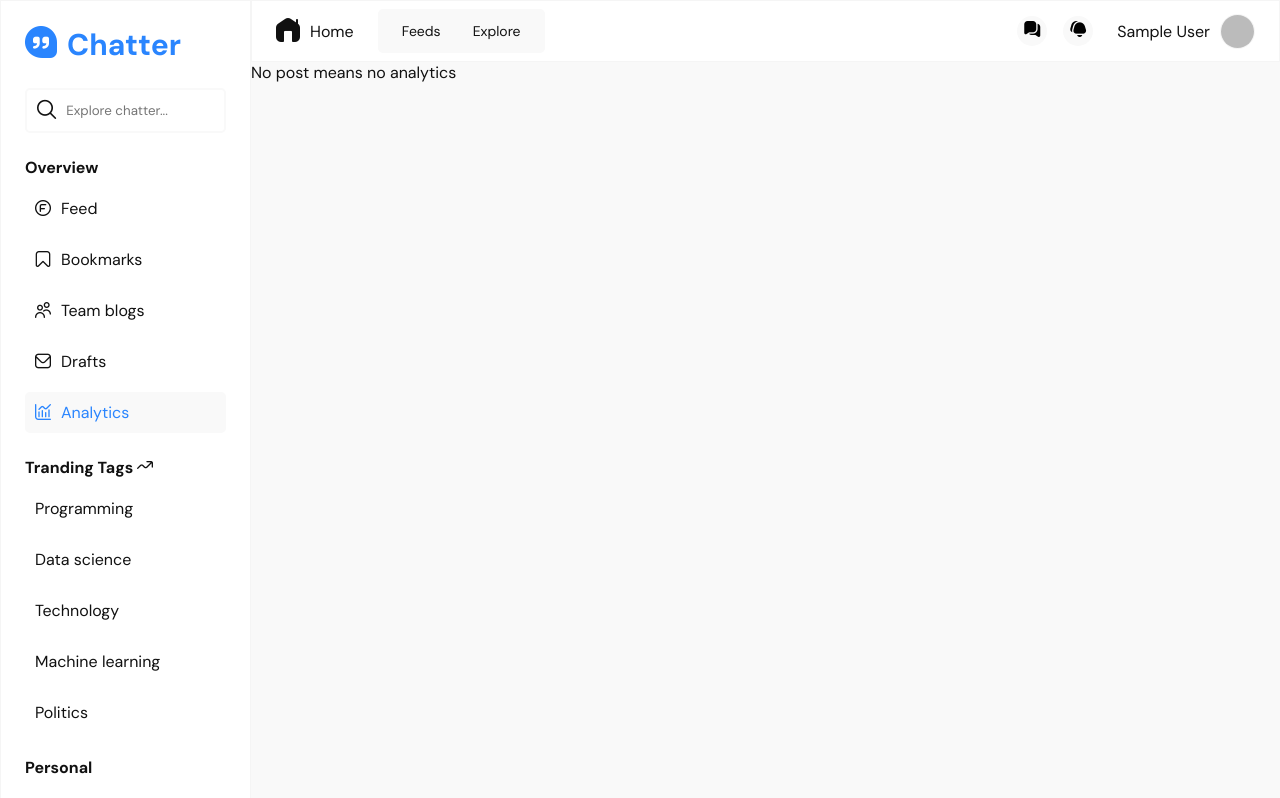
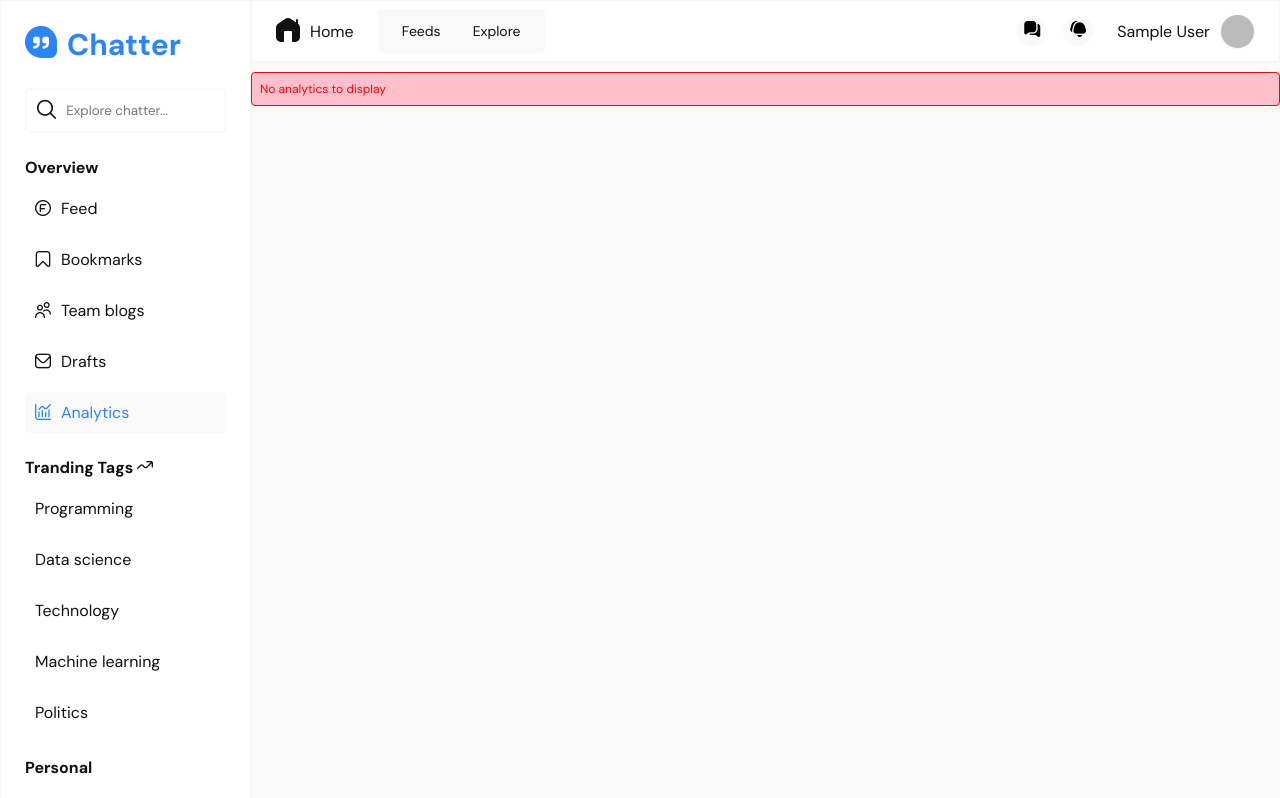
Before and after one commit to Im-Hassan-wd/verbose-broccoli, a React (Create React App) app: page /my-posts/analytic in a window 1280 px wide. Shown: the top 798 px of the page. Built offline with nearby package versions, Linux system fonts and the light colour scheme; no server answers; the database is empty; sample sign-in values are in the browser's storage.

Commit message:
made some chnages

```diff
--- a/src/components/PostList.js
+++ b/src/components/PostList.js
@@ -62,6 +62,7 @@ export default function PostList({ posts, msg, btn }) {
 
   return (
     <div className="posts">
+      {posts.length === 0 && <div className="error">{msg}</div>}
       {posts.map((post, index) => (
         <div
           className="post"
--- a/src/index.css
+++ b/src/index.css
@@ -73,7 +73,8 @@ button {
   background: #fff;
 }
 
-.error {
+.error,
+.msg {
   display: block;
   color: red;
   background: pink;
--- a/src/pages/analytics/Analytic.js
+++ b/src/pages/analytics/Analytic.js
@@ -15,13 +15,17 @@ export default function Analytic() {
     ["createdAt", "desc"]
   );
 
-  documents && console.log(documents);
+  console.log(documents);
+
+  if (error) return <div className="error">{error}</div>;
+
+  if (isPending) return <div className="loading">Loading...</div>;
+
+  if (documents?.length === 0)
+    return <div className="error">No analytics to display</div>;
 
   return (
     <React.Fragment>
-      {isPending && <div className="loading">Loading...</div>}
-      {error && <div className="error">{error}</div>}
-      {documents?.length === 0 && <div>No post means no analytics</div>}
       {documents?.length > 0 && (
         <div className="analytic">
           <h3>Posts analytics</h3>
```
